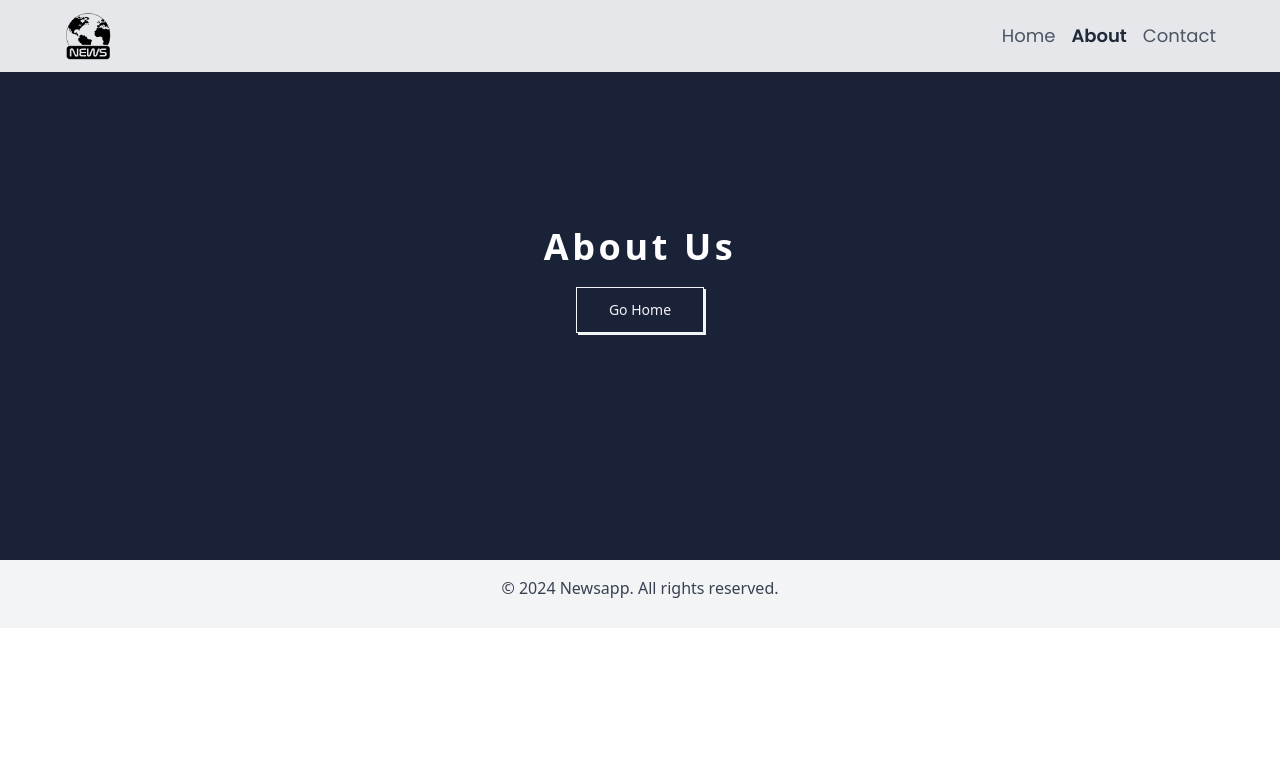
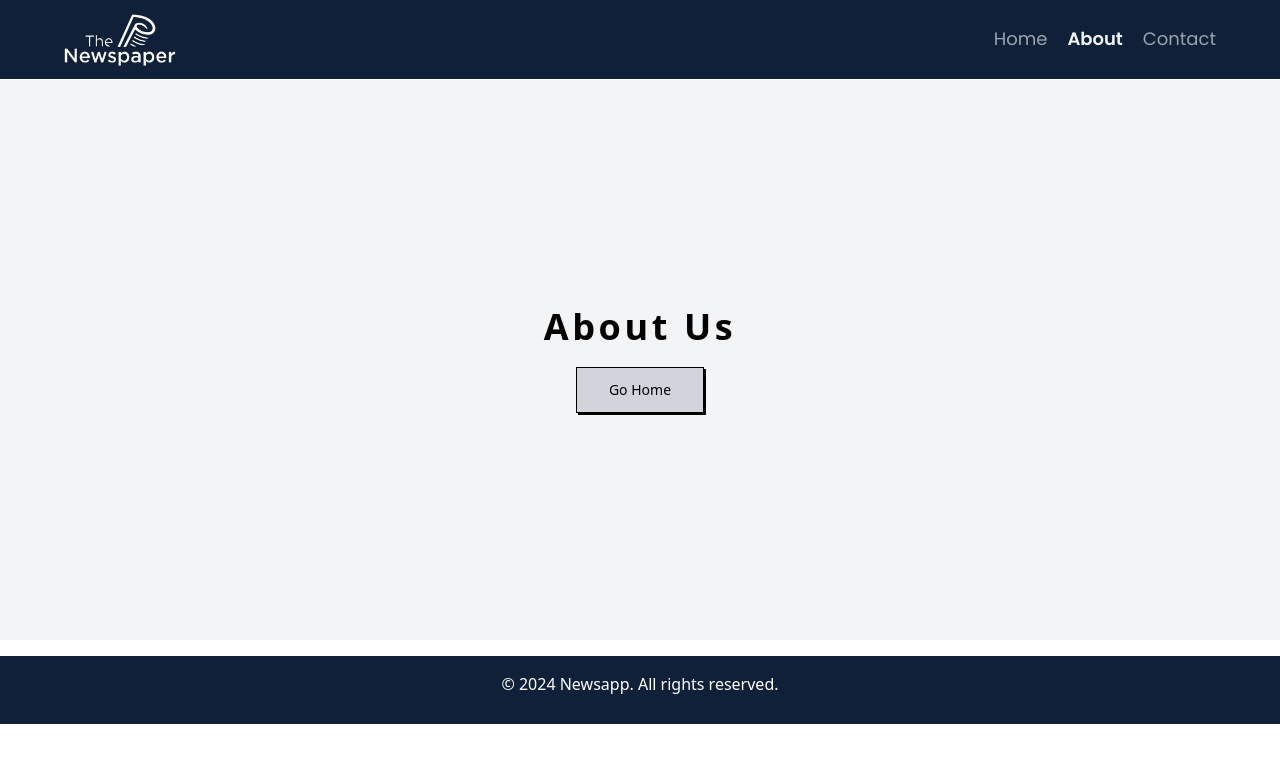
Before and after one commit to harshsinghlay/newsapp, a React (Vite) app: page /about in a window 1280 px wide. Shown: the top 762 px of the page. Built offline with nearby package versions, Linux system fonts and the light colour scheme.

Commit message:
first commit

```diff
--- a/src/components/About.jsx
+++ b/src/components/About.jsx
@@ -1,26 +1,24 @@
-import React from 'react'
-import { Link } from 'react-router-dom'
+import React from "react";
+import { Link } from "react-router-dom";
 
 function About() {
   return (
-    <div className="h-[70vh] w-full flex flex-col justify-center items-center bg-[#1A2238]">
-    <h1 className="text-4xl font-extrabold text-white tracking-widest">About Us</h1>
-
-    <button className="mt-5">
-        <a
-            className="relative inline-block text-sm font-medium text-gray-100 group active:text-white focus:outline-none focus:ring"
-        >
-            <span
-                className="absolute inset-0 transition-transform translate-x-0.5 translate-y-0.5 bg-gray-100 group-hover:translate-y-0 group-hover:translate-x-0"
-            ></span>
-
-            <span className="relative block px-8 py-3 bg-[#1A2238] border border-current">
-                <Link to="/">Go Home</Link>
+    <div className="pt-16">
+      <div className="h-[70vh] w-full flex flex-col justify-center items-center bg-gray-100 my-4">
+        <h1 className="text-4xl font-extrabold text-black tracking-widest">
+          About Us
+        </h1>
+        <button className="mt-5">
+          <div className="relative inline-block text-sm font-medium text-white group active:text-white focus:outline-none focus:ring">
+            <span className="absolute inset-0 transition-transform translate-x-0.5 translate-y-0.5 bg-black group-hover:translate-y-0 group-hover:translate-x-0"></span>
+            <span className="relative block px-8 py-3 text-black bg-gray-300  border border-current">
+              <Link to="/">Go Home</Link>
             </span>
-        </a>
-    </button>
-</div>
-  )
+          </div>
+        </button>
+      </div>
+    </div>
+  );
 }
 
-export default About
+export default About;
--- a/src/components/Contact.jsx
+++ b/src/components/Contact.jsx
@@ -1,26 +1,26 @@
-import React from 'react'
-import { Link } from 'react-router-dom'
+import React from "react";
+import { Link } from "react-router-dom";
 
 function Contact() {
   return (
-    <div className="h-[70vh] w-full flex flex-col justify-center items-center bg-[#1A2238]">
-    <h1 className="text-4xl font-extrabold text-white tracking-widest">Contact Us</h1>
+    <div className="pt-16">
+      <div className="h-[70vh] w-full flex flex-col justify-center items-center bg-gray-100 my-4">
+        <h1 className="text-4xl font-extrabold text-black tracking-widest">
+          Contact Us
+        </h1>
 
-    <button className="mt-5">
-        <a
-            className="relative inline-block text-sm font-medium text-gray-100 group active:text-white focus:outline-none focus:ring"
-        >
-            <span
-                className="absolute inset-0 transition-transform translate-x-0.5 translate-y-0.5 bg-gray-100 group-hover:translate-y-0 group-hover:translate-x-0"
-            ></span>
+        <button className="mt-5">
+          <div className="relative inline-block text-sm font-medium text-white group active:text-white focus:outline-none focus:ring">
+            <span className="absolute inset-0 transition-transform translate-x-0.5 translate-y-0.5 bg-black group-hover:translate-y-0 group-hover:translate-x-0"></span>
 
-            <span className="relative block px-8 py-3 bg-[#1A2238] border border-current">
-                <Link to="/">Go Home</Link>
+            <span className="relative block px-8 py-3 text-black bg-gray-300  border border-current">
+              <Link to="/">Go Home</Link>
             </span>
-        </a>
-    </button>
-</div>
-  )
+          </div>
+        </button>
+      </div>
+    </div>
+  );
 }
 
-export default Contact
+export default Contact;
--- a/src/components/DummyCard.jsx
+++ b/src/components/DummyCard.jsx
@@ -1,17 +1,17 @@
-import React from 'react'
+import React from "react";
 
 function DummyCard() {
-    return (
-        <div className="w-full h-[450px] rounded overflow-hidden flex flex-col bg-gray-200">
-            {/* Placeholder Image */}
-            <div className="relative h-[50%] bg-gray-400 animate-pulse"></div>
-            {/* Placeholder Content */}
-            <div className='flex flex-col h-[50%] mx-auto w-[92%] overflow-hidden pt-4 gap-2'>
-                        <div className="bg-gray-300 h-[20%] mb-2 rounded"></div>
-                        <div className="bg-gray-300 h-[60%] mb-2 rounded"></div>
-                    </div>
+  return (
+    <div className="w-full h-[450px] rounded overflow-hidden flex flex-col bg-gray-200">
+      {/*========== Placeholder Image ==========*/}
+      <div className="relative h-[50%] bg-gray-300 animate-pulse"></div>
+      {/*========== Placeholder Content ==========*/}
+      <div className="flex flex-col h-[50%] mx-auto w-[92%] overflow-hidden pt-4 gap-2">
+        <div className="bg-gray-300 h-[20%] mb-2 rounded"></div>
+        <div className="bg-gray-300 h-[60%] mb-2 rounded"></div>
+      </div>
     </div>
-    )
+  );
 }
 
-export default DummyCard
+export default DummyCard;
--- a/src/components/Error.jsx
+++ b/src/components/Error.jsx
@@ -1,28 +1,26 @@
-import React from 'react'
-import { Link } from 'react-router-dom'
+import React from "react";
+import { Link } from "react-router-dom";
 
 function Error() {
   return (
     <div className="h-[70vh] w-full flex flex-col justify-center items-center bg-[#1A2238]">
-            <h1 className="text-9xl font-extrabold text-white tracking-widest">404</h1>
+      <h1 className="text-9xl font-extrabold text-white tracking-widest">
+        404
+      </h1>
       <div className="bg-[#FF6A3D] px-2 text-sm rounded rotate-12 absolute">
         Page Not Found
       </div>
       <button className="mt-5">
-                <a
-                    className="relative inline-block text-sm font-medium text-[#FF6A3D] group active:text-orange-500 focus:outline-none focus:ring"
-                >
-                    <span
-                        className="absolute inset-0 transition-transform translate-x-0.5 translate-y-0.5 bg-[#FF6A3D] group-hover:translate-y-0 group-hover:translate-x-0"
-                    ></span>
+        <div className="relative inline-block text-sm font-medium text-[#FF6A3D] group active:text-orange-500 focus:outline-none focus:ring">
+          <span className="absolute inset-0 transition-transform translate-x-0.5 translate-y-0.5 bg-[#FF6A3D] group-hover:translate-y-0 group-hover:translate-x-0"></span>
 
           <span className="relative block px-8 py-3 bg-[#1A2238] border border-current">
             <Link to="/">Go Home</Link>
           </span>
-                </a>
+        </div>
       </button>
     </div>
-    )
+  );
 }
 
-export default Error
+export default Error;
--- a/src/components/Footer.jsx
+++ b/src/components/Footer.jsx
@@ -1,14 +1,15 @@
-import React from 'react'
+import React from "react";
 
 function Footer() {
   return (
-    <div
-     className='w-full bg-gray-100 py-4'>
-      <div className='w-[91%] mx-auto '>
-      <p className='text-gray-700 text-center pb-3'>© {new Date().getFullYear()} Newsapp. All rights reserved.</p>
+    <div className="w-full bg-[#102039]  py-4">
+      <div className="w-[91%] mx-auto ">
+        <p className="text-white text-center pb-3">
+          © {new Date().getFullYear()} Newsapp. All rights reserved.
+        </p>
       </div>
-      </div>
-  )
+    </div>
+  );
 }
 
-export default Footer
+export default Footer;
--- a/src/components/Header.jsx
+++ b/src/components/Header.jsx
@@ -1,36 +1,55 @@
-import React from 'react'
-import {Logo} from '../assets/index'
-import {  NavLink , Link} from 'react-router-dom'
+import React from "react";
+import { Logo } from "../assets/index";
+import { NavLink, Link } from "react-router-dom";
 
 function Header() {
   return (
-    <div className='w-full fixed bg-gray-200 text-lg z-10'>
-      <div className='max-w-[90%] mx-auto flex items-center justify-between py-3'>
+    <div className="bg-[#102039] w-full fixed  text-lg z-10">
+      <div className="max-w-[90%] mx-auto flex items-center justify-between py-3">
         <div>
           <Link to="/">
-        <div className='w-12'>
-          <img src={Logo} alt="Logo" className='w-full h-full' />
+            <div className="w-24 sm:w-28">
+              <img src={Logo} alt="Logo" className="w-full h-full" />
             </div>
           </Link>
         </div>
         <div>
-          <ul className='flex font-poppins gap-4'>
+          <ul className="flex font-poppins gap-4 sm:gap-5">
             <li>
-            <NavLink to="/" className={({isActive})=>isActive ? "text-gray-800 font-semibold" : "text-gray-600"}>Home</NavLink>
+              <NavLink
+                to="/"
+                className={({ isActive }) =>
+                  isActive ? "text-gray-100 font-semibold" : "text-gray-400"
+                }
+              >
+                Home
+              </NavLink>
             </li>
             <li>
-            <NavLink to="/about" className={({isActive})=>isActive ? "text-gray-800 font-semibold" : "text-gray-600"}>About</NavLink>
+              <NavLink
+                to="/about"
+                className={({ isActive }) =>
+                  isActive ? "text-gray-100 font-semibold" : "text-gray-400"
+                }
+              >
+                About
+              </NavLink>
             </li>
             <li>
-            <NavLink to="/contact" className={({isActive})=>isActive ? "text-gray-800 font-semibold" : "text-gray-600"}>Contact</NavLink>
+              <NavLink
+                to="/contact"
+                className={({ isActive }) =>
+                  isActive ? "text-gray-100 font-semibold" : "text-gray-400"
+                }
+              >
+                Contact
+              </NavLink>
             </li>
-
-
           </ul>
         </div>
       </div>
     </div>
-  )
+  );
 }
 
-export default Header
+export default Header;
--- a/src/components/Home.jsx
+++ b/src/components/Home.jsx
@@ -1,48 +1,49 @@
-import React, { useEffect, useState } from 'react'
-import Filter from './Filter';
-import ListArticles from './ListArticles.jsx';
+import React, { useEffect, useState } from "react";
+import Filter from "./Filter";
+import ListArticles from "./ListArticles.jsx";
 
 function Home() {
-    const [showToggleFilter, setShowToggleFilter] = useState(false)
+  const [showToggleFilter, setShowToggleFilter] = useState(false);
 
   const toggleFilter = () => {
-        setShowToggleFilter(!showToggleFilter)
-    }
+    setShowToggleFilter(!showToggleFilter);
+  };
 
   useEffect(() => {
     if (showToggleFilter) {
-            document.body.classList.add('no-scroll');
+      document.body.classList.add("no-scroll");
     } else {
-            document.body.classList.remove('no-scroll');
+      document.body.classList.remove("no-scroll");
     }
-        // Cleanup function to remove the class when the component is unmounted
     return () => {
-            document.body.classList.remove('no-scroll');
+      document.body.classList.remove("no-scroll");
     };
   }, [showToggleFilter]);
 
   return (
-        <section className='relative overflow-hidden pt-16'>
-
-            <div className='max-w-[91%] mx-auto grid grid-cols-12 gap-7 py-8'>
+    <section className="relative overflow-hidden pt-16">
+      <div className="max-w-[91%] mx-auto grid grid-cols-12 gap-7 py-8">
         {/*============== Filter Options ==============*/}
-                <section className='hidden lg:block  col-span-2 ' >
+        <section className="hidden lg:block  col-span-2 ">
           <Filter />
         </section>
 
         {/*============== News Articles ==============*/}
-                <section className='col-span-12 lg:col-span-10 '>
+        <section className="col-span-12 lg:col-span-10 ">
           <ListArticles toggleFilter={toggleFilter} />
         </section>
       </div>
 
-            {/* Filters for smaller devices */}
-            < div className={`overflow-scroll  border-y-[1px] border-gray-400  h-screen w-[60%]  sm:w-[50%] md:w-[40%] bg-white px-4 pt-28 pb-14 duration-500 absolute overflow-y-auto top-0 ${showToggleFilter ? "left-0" : 'left-[-100%] '}`} >
+      {/*============ Filter Options for Smaller devices ============*/}
+      <div
+        className={`overflow-scroll  border-y-[1px] border-gray-400  h-screen w-[60%]  sm:w-[50%] md:w-[40%] bg-white px-4 pt-24 pb-14 duration-500 absolute overflow-y-auto top-0 ${
+          showToggleFilter ? "left-0" : "left-[-100%] "
+        }`}
+      >
         <Filter />
       </div>
-
     </section>
-    )
+  );
 }
 
-export default Home
+export default Home;
```
Also changed, not shown: src/components/Article.jsx (+71 -30 lines), src/components/Card.jsx (+15 -16 lines), src/components/Filter.jsx (+39 -31 lines), src/components/ListArticles.jsx.jsx (+65 -44 lines), src/assets/images/Logo.png. Lines whose indentation alone changed are shown as unchanged.
